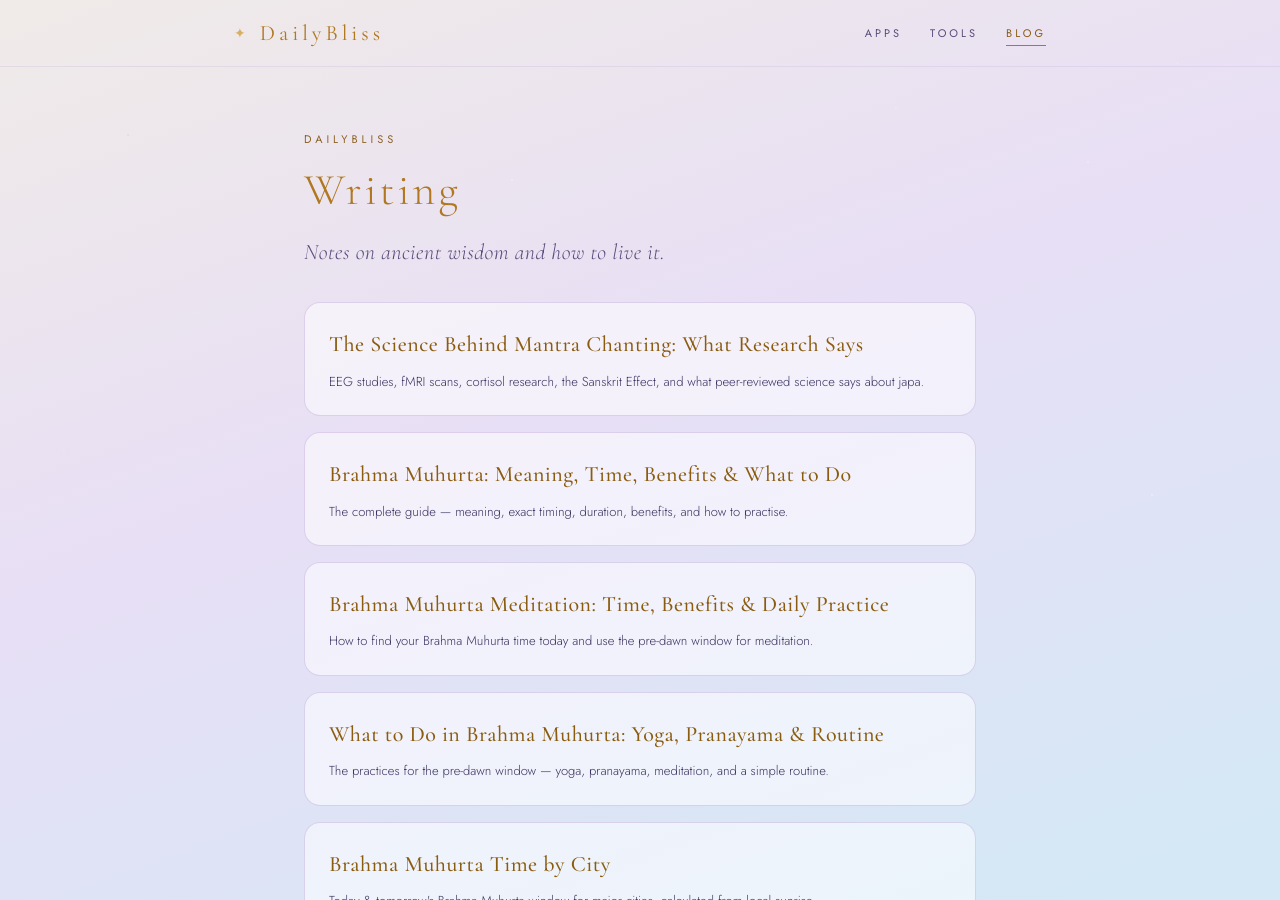
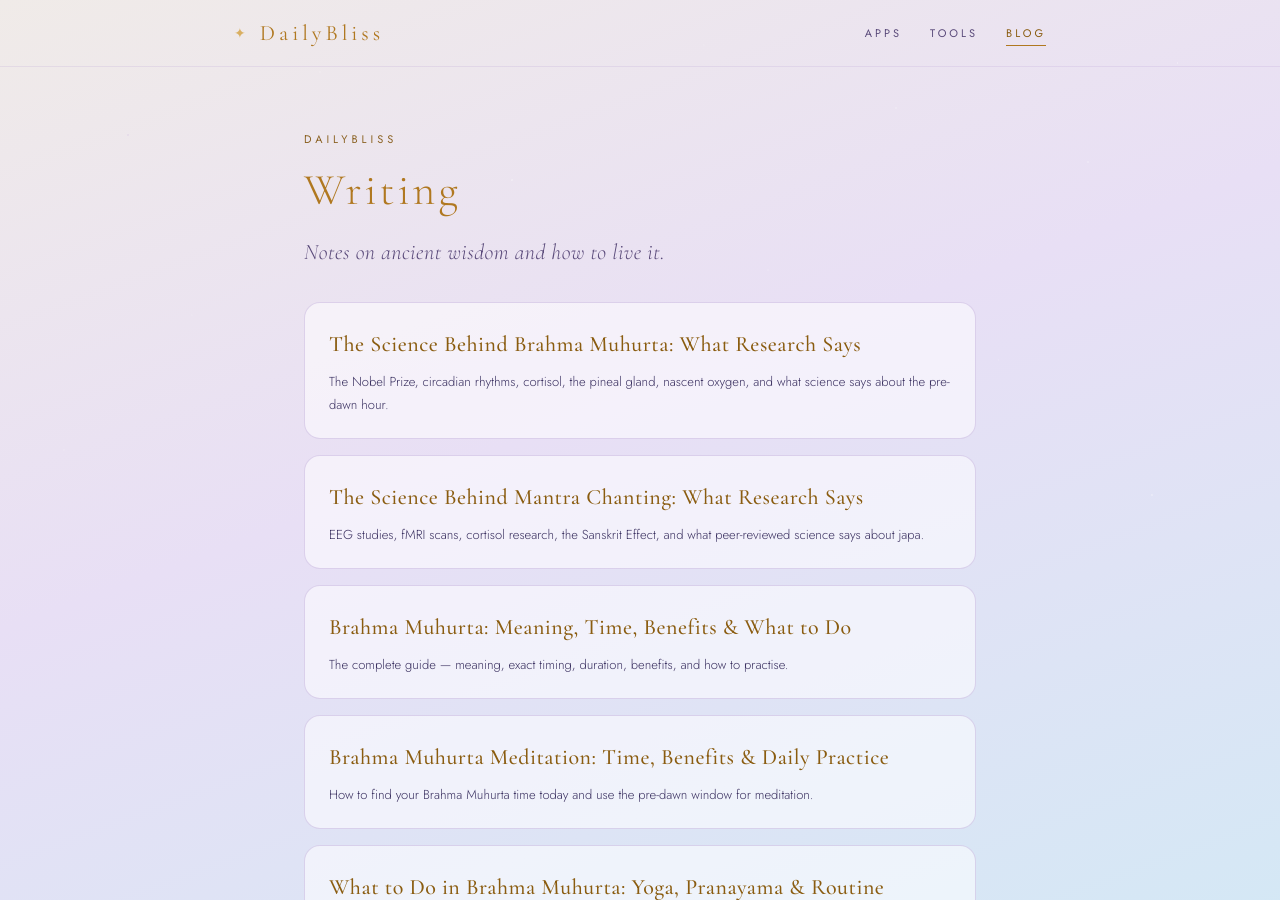
Before and after one commit to dailybliss/dailybliss.github.io, a Jekyll site: the page built from blog/index.html, in a window 1280 px wide and 900 px high. Built offline with Jekyll 4.4.1, drawn with Linux system fonts in a browser that asks for light colours.

Commit message:
Update index.html

```diff
--- a/blog/index.html
+++ b/blog/index.html
@@ -12,6 +12,12 @@ description: Notes on spiritual practice, ancient wisdom, and modern living.
   </p>
 
   <ul class="post-list">
+    <li>
+      <a href="{{ '/blog/science-of-brahma-muhurta/' | relative_url }}">
+        <h3>The Science Behind Brahma Muhurta: What Research Says</h3>
+        <p>The Nobel Prize, circadian rhythms, cortisol, the pineal gland, nascent oxygen, and what science says about the pre-dawn hour.</p>
+      </a>
+    </li>
     <li>
       <a href="{{ '/blog/science-of-mantra-chanting/' | relative_url }}">
         <h3>The Science Behind Mantra Chanting: What Research Says</h3>
```
